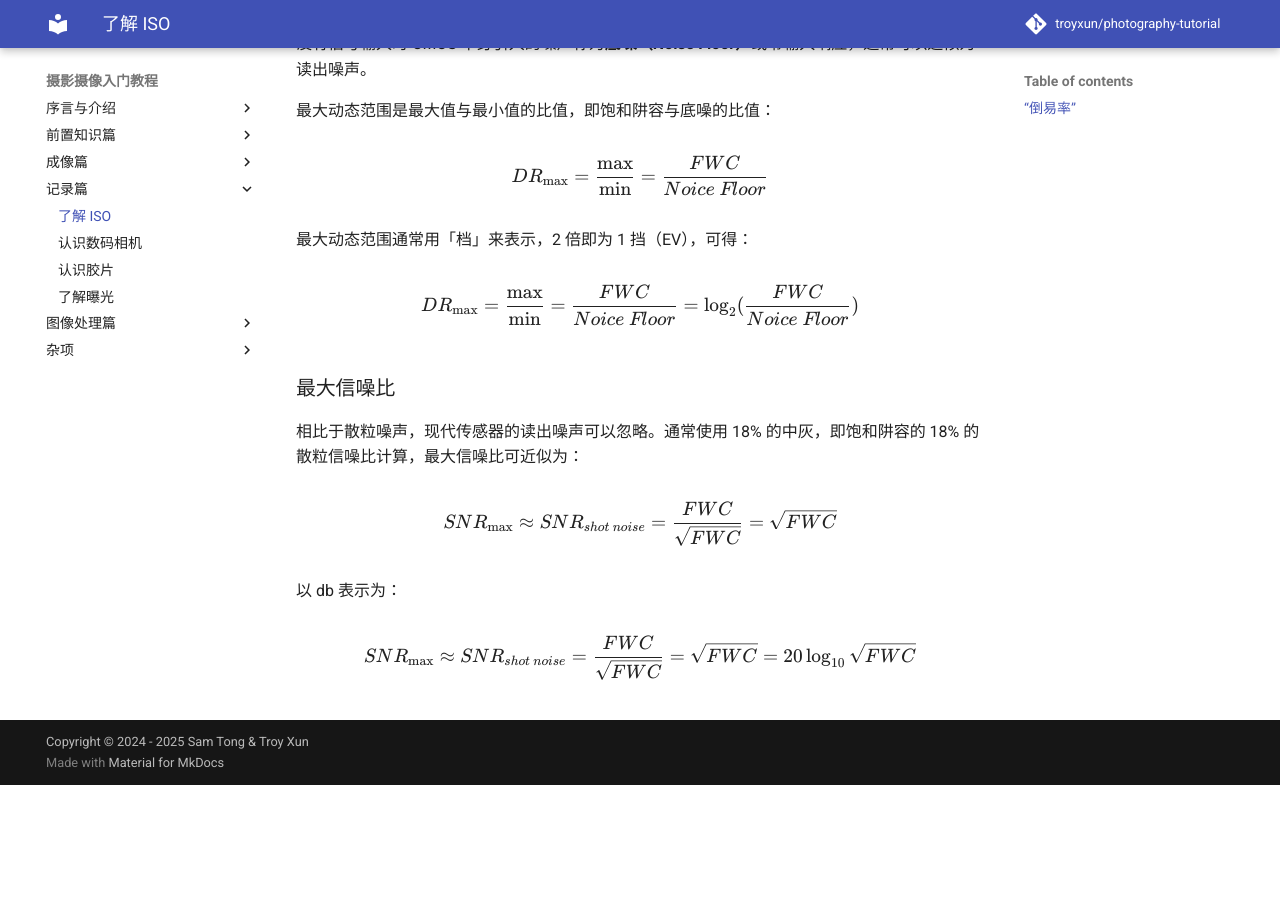
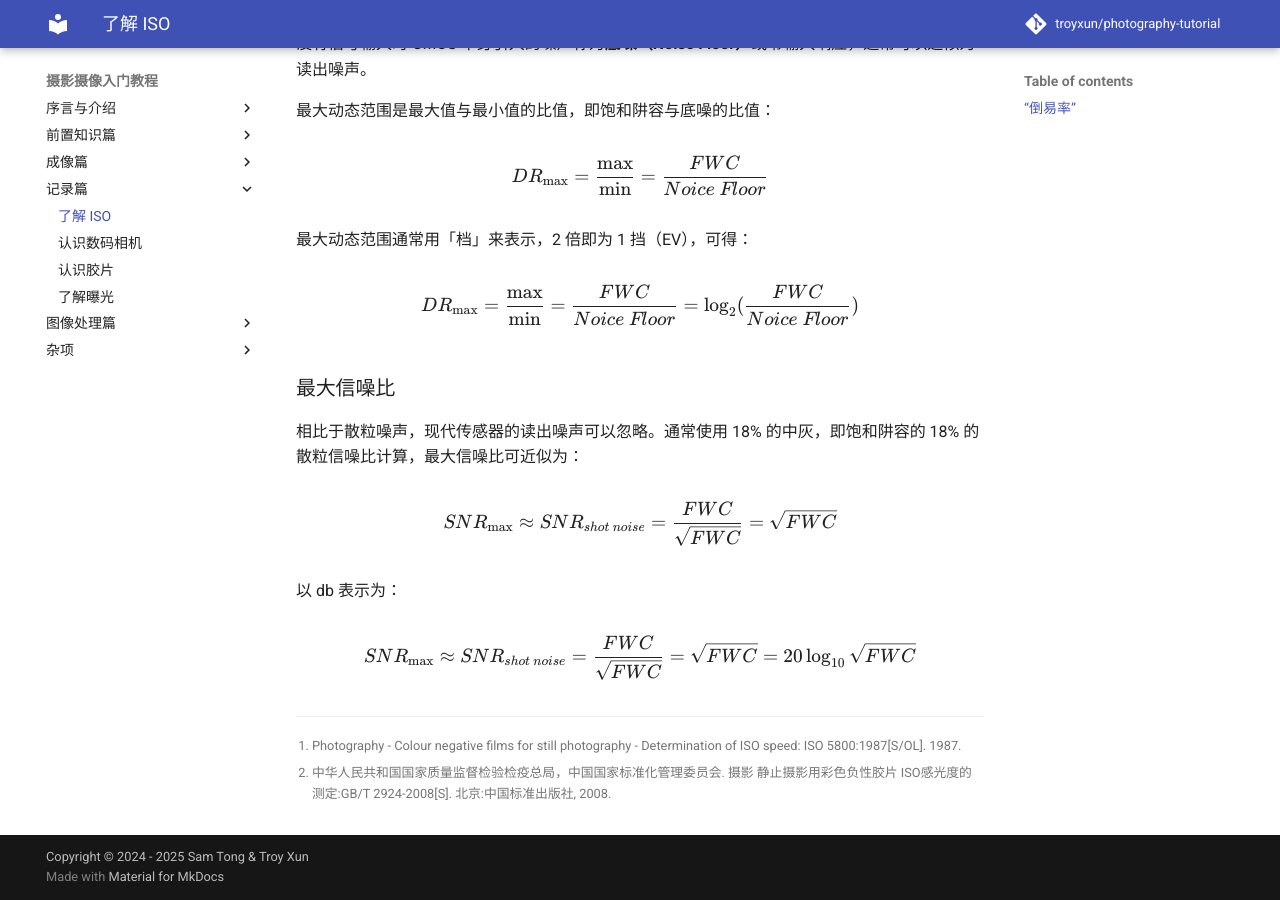
Before and after one commit to troyxun/photography-tutorial, an MkDocs documentation site: the page built from docs/iso.md, in a window 1280 px wide and 900 px high, scrolled down 4803 px. Built offline with MkDocs 1.6.1 and Material for MkDocs 9.7.7, drawn with Linux system fonts in a browser that asks for light colours; comment, search, counter and statistics services are not loaded; before the commit the page ends 5588 px from its top, so only the background shows below that.

Commit message:
add reference

```diff
--- a/docs/iso.md
+++ b/docs/iso.md
@@ -180,3 +180,6 @@ $$
 $$
 SNR_{\max} \approx SNR_{shot\ noise} = \frac{FWC}{\sqrt{FWC}} = \sqrt{FWC} = 20\log_{10}\sqrt{FWC}
 $$
+
+[^1]: Photography - Colour negative films for still photography - Determination of ISO speed: ISO 5800:1987[S/OL]. 1987.
+[^2]: 中华人民共和国国家质量监督检验检疫总局，中国国家标准化管理委员会. 摄影 静止摄影用彩色负性胶片 ISO感光度的测定:GB/T 2924-2008[S]. 北京:中国标准出版社, 2008.
```
Also changed, not shown: docs/film.md (+1 -1 lines).
